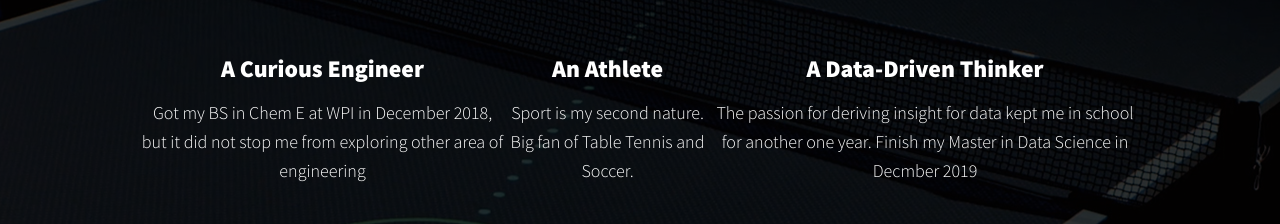
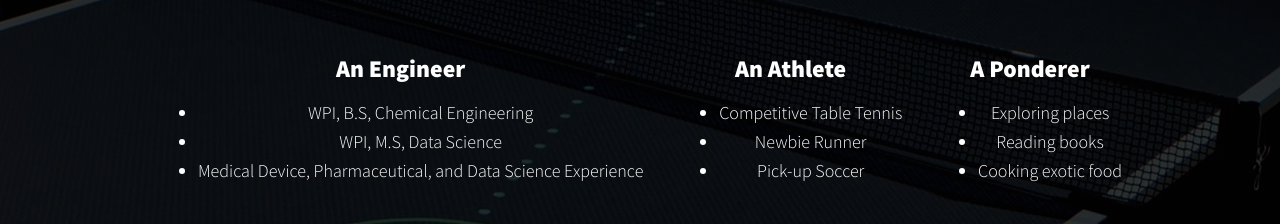
Before and after one commit to locnguyen14/locnguyen14.github.io, a plain HTML site: page index.html in a window 1280 px wide. Shown: the part 728-952 px from the top of the page. Drawn offline with nearby package versions, Linux system fonts and the light colour scheme.

Commit message:
Adding list to each subsection in about me section

```diff
--- a/index.html
+++ b/index.html
@@ -47,18 +47,33 @@
             <h2 class="section_title section__title--about"> Who I am... </h2>
             <div class="abouts">
                 <div class="about">
-                    <h3>A Curious Engineer</h3>
-                    <p>Got my BS in Chem E at WPI in December 2018, but it did not stop me from exploring other area of
-                        engineering</p>
+                    <h3>An Engineer</h3>
+                    <ul>
+                        <li>WPI, B.S, Chemical Engineering</li>
+                        <li>WPI, M.S, Data Science</li>
+                        <li>Medical Device, Pharmaceutical, and Data Science Experience</li>
+                    </ul>
+                    <!--<p>Got my BS in Chem E at WPI in December 2018, but it did not stop me from exploring other area of
+                        engineering</p>-->
                 </div> <!-- my role -->
                 <div class="about">
                     <h3>An Athlete</h3>
-                    <p>Sport is my second nature. Big fan of Table Tennis and Soccer.</p>
+                    <ul>
+                        <li>Competitive Table Tennis </li>
+                        <li>Newbie Runner</li>
+                        <li>Pick-up Soccer</li>
+                    </ul>
+                    <!--<p>Sport is my second nature. Big fan of Table Tennis and Soccer.</p>-->
                 </div> <!-- my role -->
                 <div class="about">
-                    <h3>A Data-Driven Thinker</h3>
-                    <p>The passion for deriving insight for data kept me in school for another one year. Finish my
-                        Master in Data Science in Decmber 2019</p>
+                    <h3>A Ponderer</h3>
+                    <ul>
+                        <li>Exploring places </li>
+                        <li>Reading books </li>
+                        <li>Cooking exotic food </li>
+                    </ul>
+                    <!--<p>The passion for deriving insight for data kept me in school for another one year. Finish my
+                        Master in Data Science in Decmber 2019</p>-->
                 </div> <!-- my role -->
             </div>
             <a href="#work" class="btn">My Work</a>
```
